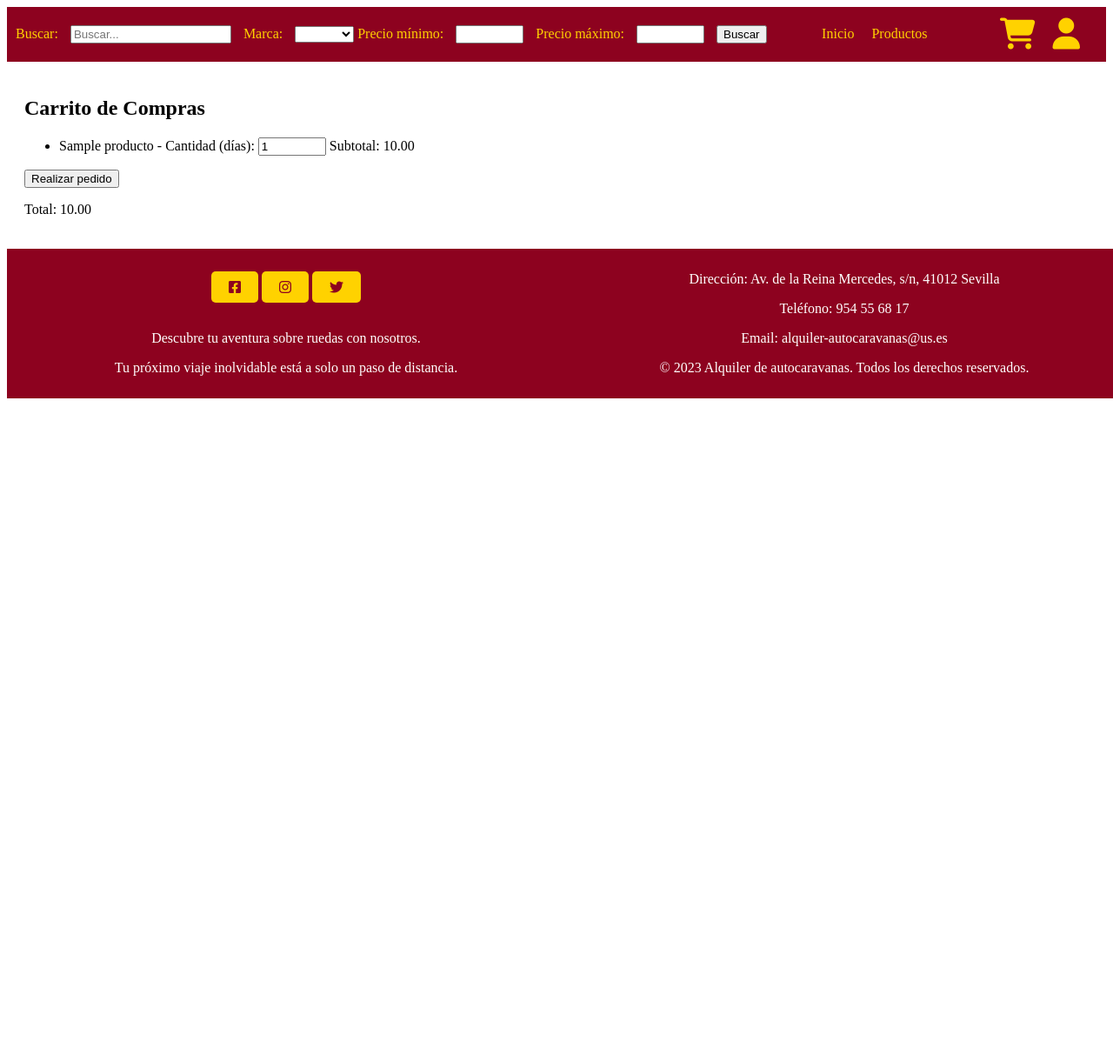
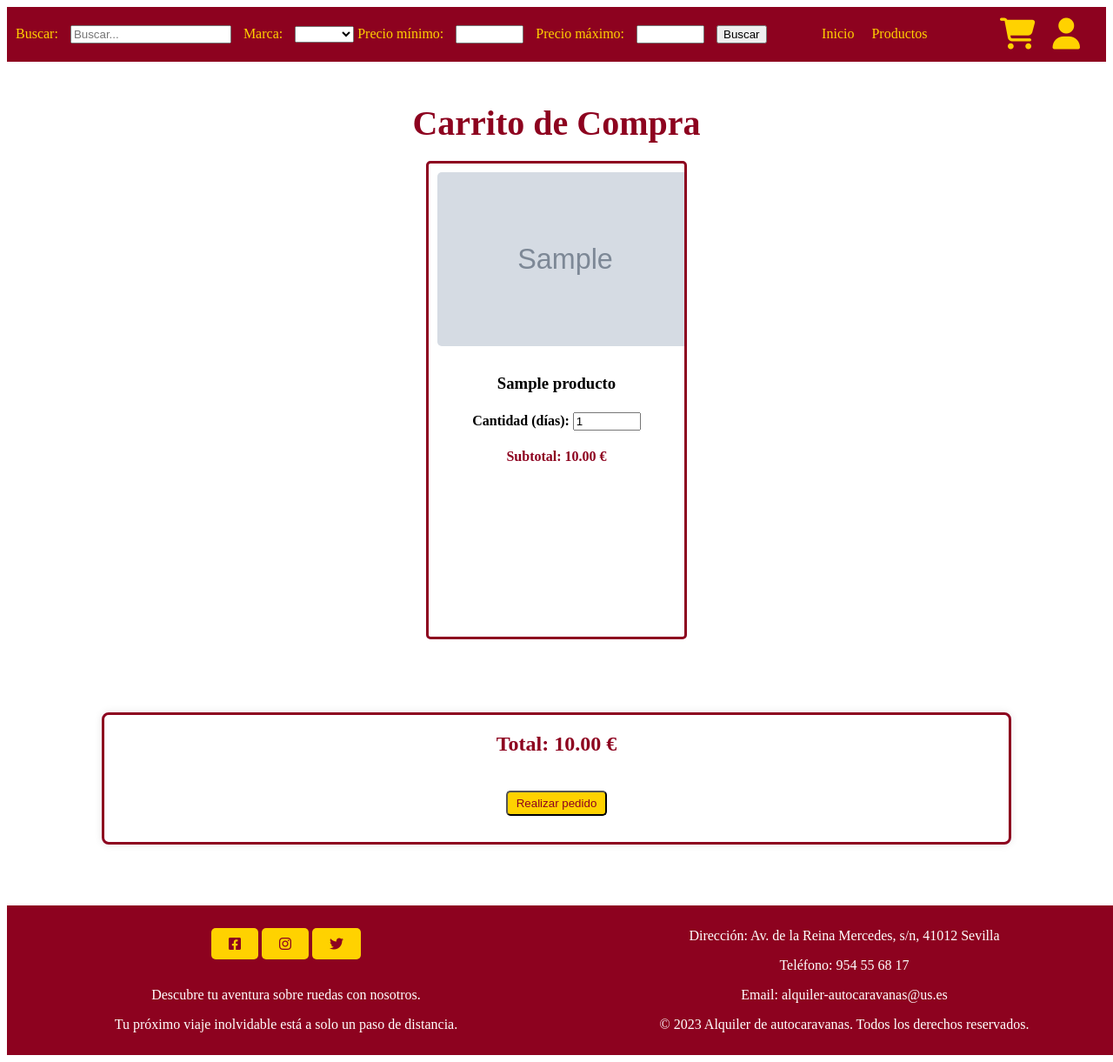
Before and after one commit to Elemental-develop/Alquiler-de-autocaravanas, a Django app: page /cesta/carrito/ in a window 1280 px wide. Shown: the whole page at 87% size. Before the commit the page ends 458 px from the top, so only its background shows below. Run offline with Django 4.2, Linux system fonts and the light colour scheme; a user stored in the database is signed in; tables that the repository leaves empty hold one stand-in row (values such as "Sample post"); grey boxes marked "Sample" are stand-in pictures.

Commit message:
style: cart style

```diff
--- a/cesta/templates/carrito.html
+++ b/cesta/templates/carrito.html
@@ -1,25 +1,42 @@
 {% extends 'base.html' %}
+{% load static %}
 
+<!DOCTYPE html>
+<html lang="es">
+
+<head>
+  <link type='text/css' href='{% static "css/estilos.css" %}' rel='stylesheet'>
+  <meta charset="UTF-8">
+  <meta name="viewport" content="width=device-width, initial-scale=1.0">
+  <title>Carrito</title>
+</head>
+
+<body>
   {% block content %}
-<h2>Carrito de Compras</h2>
+  <h1 class="h1">Carrito de Compra</h1>
 
   <form method="post" action="{% url 'realizar_pedido' %}">
     {% csrf_token %}
-  <ul>
+
+    <div class="sugerencias">
       {% for item in items %}
-    <li>
-      {{ item.producto.nombre }} -
-      Cantidad (días): <input style="width: 70px" type="number" name="cantidad_{{ item.id }}" value="{{ item.cantidad }}" min="0">
-      Subtotal: <span class="subtotal" id="subtotal-{{ item.id }}">{{ item.calcular_subtotal }}</span>
+      <div class="product">
+        <img src="{{ item.producto.imagen }}" alt="{{ item.producto.nombre }}">
+        <h3>{{ item.producto.nombre }}</h3>
+        <h4>Cantidad (días): <input style="width: 70px" type="number" name="cantidad_{{ item.id }}"
+            value="{{ item.cantidad }}" min="0"></h4>
+        <h4 class="message">Subtotal: <span class="subtotal" id="subtotal-{{ item.id }}">{{ item.calcular_subtotal }}</span> €</h4>
         <input type="hidden" name="producto_id_{{ item.id }}" value="{{ item.producto.id }}">
-    </li>
+      </div>
       {% endfor %}
-  </ul>
+    </div>
 
-  <button type="submit">Realizar pedido</button>
+    <div class="pagina-centrada-cuenta">
+      <h2 class="message">Total: <span id="total">{{ carrito.calcular_total }}</span> €</h2>
+      <button type="submit" class="icono-cuenta">Realizar pedido</button>
+
+    </div>
   </form>
-
-<p>Total: <span id="total">{{ carrito.calcular_total }}</span></p>
 
   <script>
     document.addEventListener('DOMContentLoaded', function () {
@@ -99,3 +116,6 @@
     });
   </script>
   {% endblock %}
+</body>
+
+</html>
```
Lines whose indentation alone changed are shown as unchanged.
